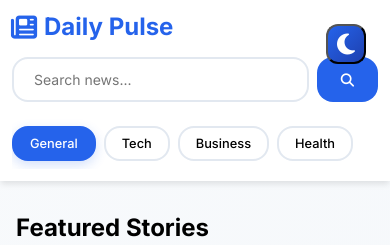
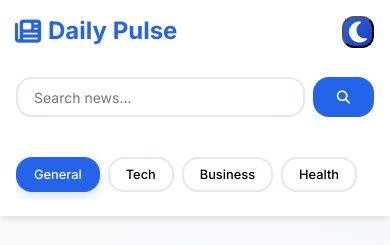
Before and after one commit to Tyler1201623/Daily-News, a website: page index.html in a window 390 px wide. Shown: the top 245 px of the page. Drawn offline with Linux system fonts and the light colour scheme; no server answers.

Commit message:
Update .gitignore, HTML, JS, CSS; optionally add .env

```diff
--- a/index.html
+++ b/index.html
@@ -5,14 +5,18 @@
     <meta charset="UTF-8">
     <meta name="viewport" content="width=device-width, initial-scale=1.0">
     <title>Daily Pulse | Modern News Dashboard</title>
-    <link rel="stylesheet" href="style.css">
-    <link href="https://fonts.googleapis.com/css2?family=Inter:wght@300;400;500;600;700&display=swap" rel="stylesheet">
     <link rel="stylesheet" href="https://cdnjs.cloudflare.com/ajax/libs/font-awesome/6.4.0/css/all.min.css">
     <link rel="preconnect" href="https://fonts.googleapis.com">
     <link rel="preconnect" href="https://fonts.gstatic.com" crossorigin>
     <meta name="theme-color" content="#2563eb">
-    <link rel="preload" as="style" href="style.css">
-    <link rel="preload" as="font" href="https://fonts.googleapis.com/css2?family=Inter:wght@300;400;500;600;700&display=swap">
+
+    <!-- Update preload directives -->
+    <link rel="preload" href="style.css" as="style">
+    <link rel="preload" href="https://fonts.googleapis.com/css2?family=Inter:wght@300;400;500;600;700&display=swap" as="font" crossorigin>
+
+    <!-- Regular stylesheet links -->
+    <link rel="stylesheet" href="style.css">
+    <link href="https://fonts.googleapis.com/css2?family=Inter:wght@300;400;500;600;700&display=swap" rel="stylesheet">
 </head>
 <body>
     <nav>
--- a/main.js
+++ b/main.js
@@ -57,7 +57,12 @@ async function loadNews(category) {
 
     try {
         const response = await fetch(
-            `${API_CONFIG.newsapi.baseUrl}/top-headlines?category=${category}&language=en&apiKey=${API_CONFIG.newsapi.key}&pageSize=${pageSize}`
+            `https://newsapi.org/v2/top-headlines?category=${category}&language=en&apiKey=${API_CONFIG.newsapi.key}&pageSize=${pageSize}`,
+            {
+                headers: {
+                    'Authorization': API_CONFIG.newsapi.key
+                }
+            }
         );
         const data = await response.json();
 
@@ -71,6 +76,7 @@ async function loadNews(category) {
         hideLoader();
     }
 }
+
 function processAndDisplayNews(articles) {
     const validArticles = articles.filter(article =>
         article?.title &&
--- a/style.css
+++ b/style.css
@@ -542,9 +542,10 @@
 
 /* Dark Mode Toggle Button */
 .theme-toggle {
-    position: fixed;
-    top: 1.5rem;
-    right: 1.5rem;
+    position: absolute;
+    top: 50%;
+    right: 1rem;
+    transform: translateY(-50%);
     background: linear-gradient(135deg, #2563eb 0%, #1e40af 100%);
     width: 2.5rem;
     height: 2.5rem;
@@ -553,12 +554,11 @@
     align-items: center;
     justify-content: center;
     cursor: pointer;
-    z-index: 1000;
+    z-index: 100;
     transition: all 0.3s ease;
 }
-
 .theme-toggle:hover {
-    transform: scale(1.1);
+    transform: translateY(-50%) scale(1.1);
     box-shadow: 0 0 30px rgba(37, 99, 235, 0.3);
 }
 
@@ -631,3 +631,44 @@ body, .news-card, .nav-container, .search-bar input {
     border-color: var(--primary-color);
     color: white;
 }
+
+/* Refined Search Bar and Theme Toggle Layout */
+.search-bar {
+    position: relative;
+    display: flex;
+    gap: 0.5rem;
+    margin-right: 3.5rem;
+    width: 100%;
+    max-width: 400px;
+}
+
+/* Responsive Adjustments */
+@media (max-width: 768px) {
+    .nav-container {
+        flex-direction: column;
+        padding: 1rem;
+    }
+
+    .search-bar {
+        margin: 1rem 0;
+        max-width: 100%;
+    }
+
+    .theme-toggle {
+        top: 1rem;
+        right: 1rem;
+        transform: none;
+    }
+}
+
+@media (max-width: 480px) {
+    .search-bar input {
+        font-size: 0.875rem;
+        padding: 0.5rem 1rem;
+    }
+
+    .theme-toggle {
+        width: 2rem;
+        height: 2rem;
+    }
+}
```
Also changed, not shown: 1 other file.
